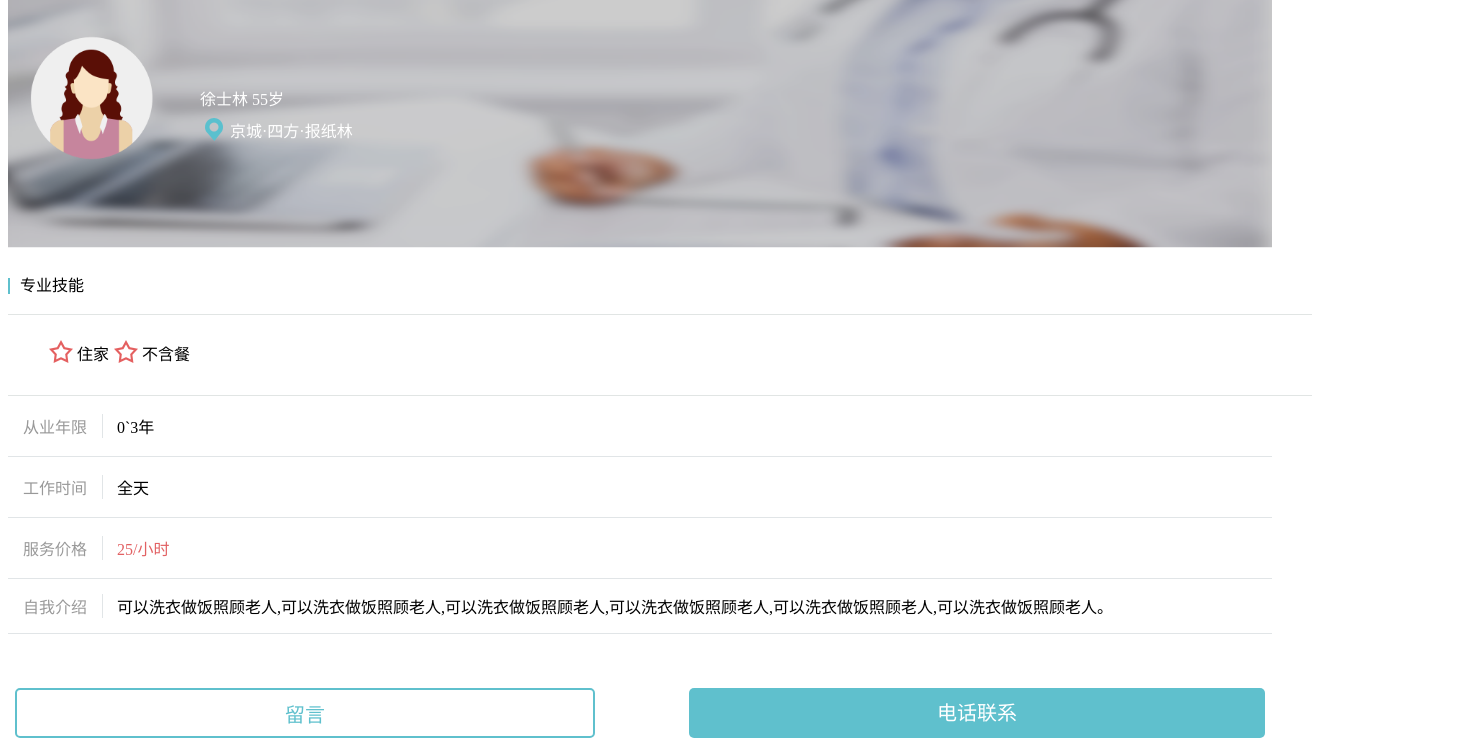
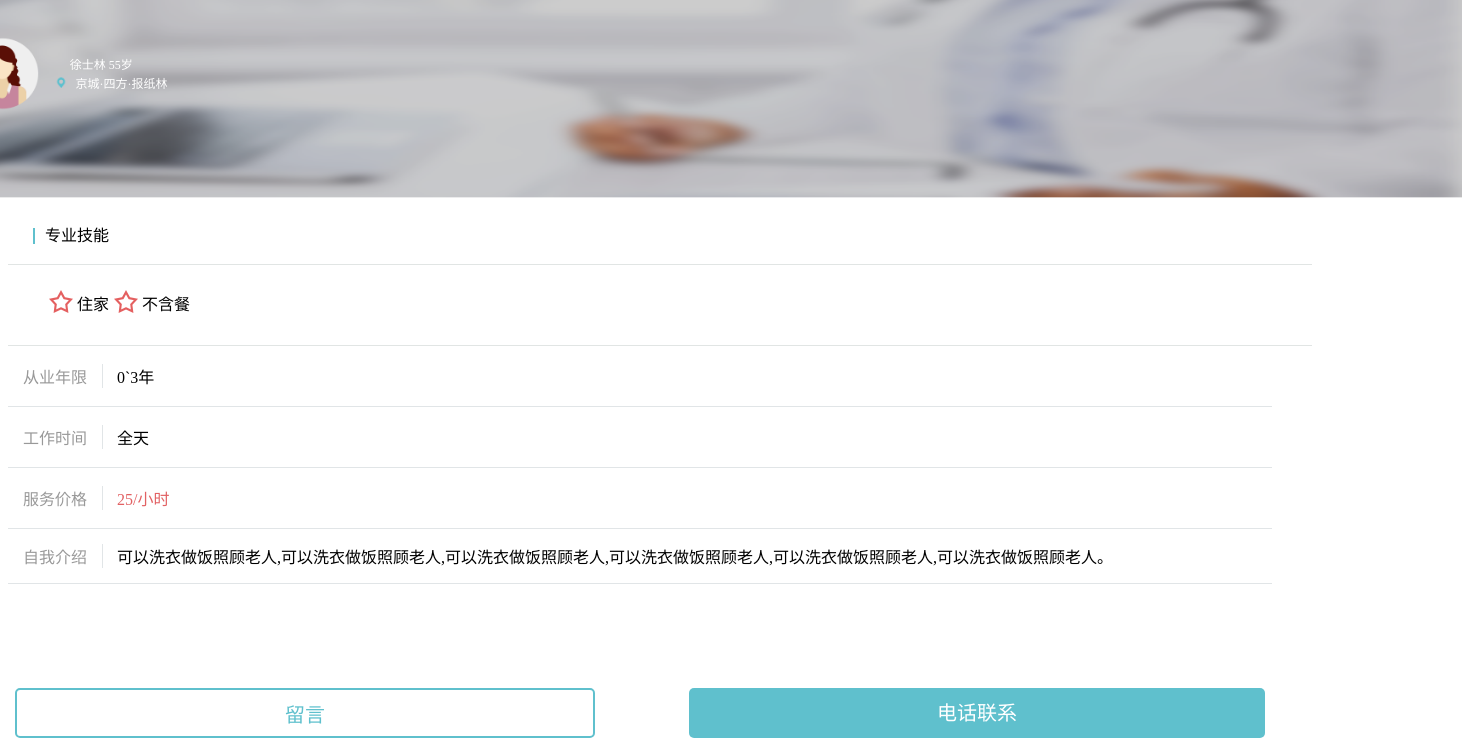
Before and after one commit to jiangqian1/learngit, a plain HTML site: page task5/task5.html in a window 1280 px wide. Shown: the part 52-800 px from the top of the page, 1462 px wide, since content can reach past the window. Drawn offline with Linux system fonts and the light colour scheme.

Commit message:
modified:   task5.html

```diff
--- a/task5/task5.html
+++ b/task5/task5.html
@@ -55,7 +55,9 @@
             background-color: #5fc0cd;
         }
         .backimg{
-            height: 300px;
+            margin-left: -5%;
+            width: 120%;
+            height: 250px;
             background-image: url(task5_02.png);
             background-repeat: no-repeat;
             background-size: 100% 100%;
@@ -63,34 +65,35 @@
             align-items: center;
         }
         .ico1{
-            height: 130px;
-            position:absolute;
-            left: 20px;
+            width: 85px;
+            height: 75px;
+            margin-left: 15px;
+            margin-right: 10px;
 
         }
         .p1{
+            font-size: 12px;
             color: #fff;
-            position: absolute;
-            left: 200px;
+            margin-left: 15px;
+            margin-bottom: 5px;
 
         }
         .ico2{
-            position: absolute;
-            left: 200px;
-            top:160px;
+            height: 15px;
+            margin-right: 3px;
         }
 
         .p2{
+            font-size: 12px;
             color: #fff;
-            position: absolute;;
-            left:230px;
-            top:170px;
+            width: 120px;
+
         }
         .line1{
             width: 100%;
             height: 16px;
             line-height: 16px;
-            margin:30px 0 20px 0;
+            margin:30px 0 20px 25px;
             border-left: 2px solid #5fc0cd;
             padding-left: 10px;
 
@@ -143,10 +146,15 @@
         </div>
         <div class="backimg">
             <img src="task5_06.png" class="ico1" />
-            <div class="p1">徐士林 55岁</div>
-            <img src="task5_03.png" class="ico2">
-            <div class="p2">京城·四方·报纸林</div>
+            <div>
+                    <span class="p1">徐士林 55岁</span>
+                    <div >
+                        <img src="task5_03.png" class="ico2">
+                        <span class="p2">京城·四方·报纸林</span>
+                    </div>
+            </div>
         </div>
+
 
         <div>
         <div class="text">
```
